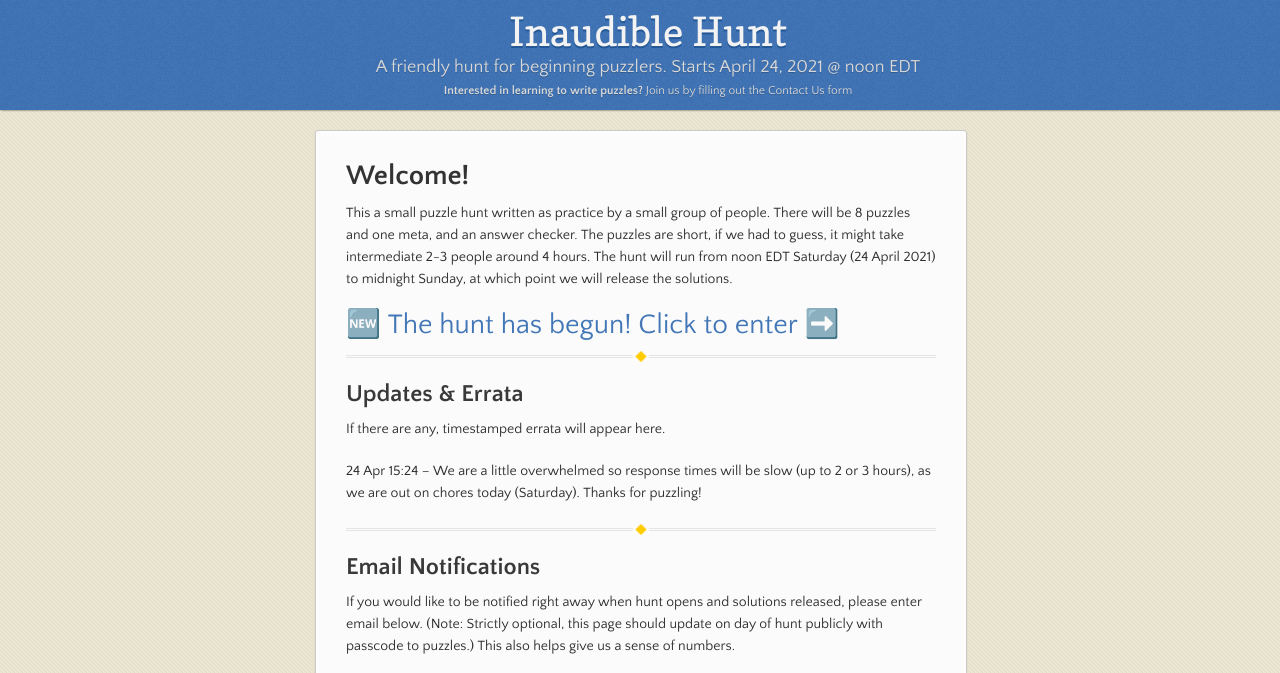
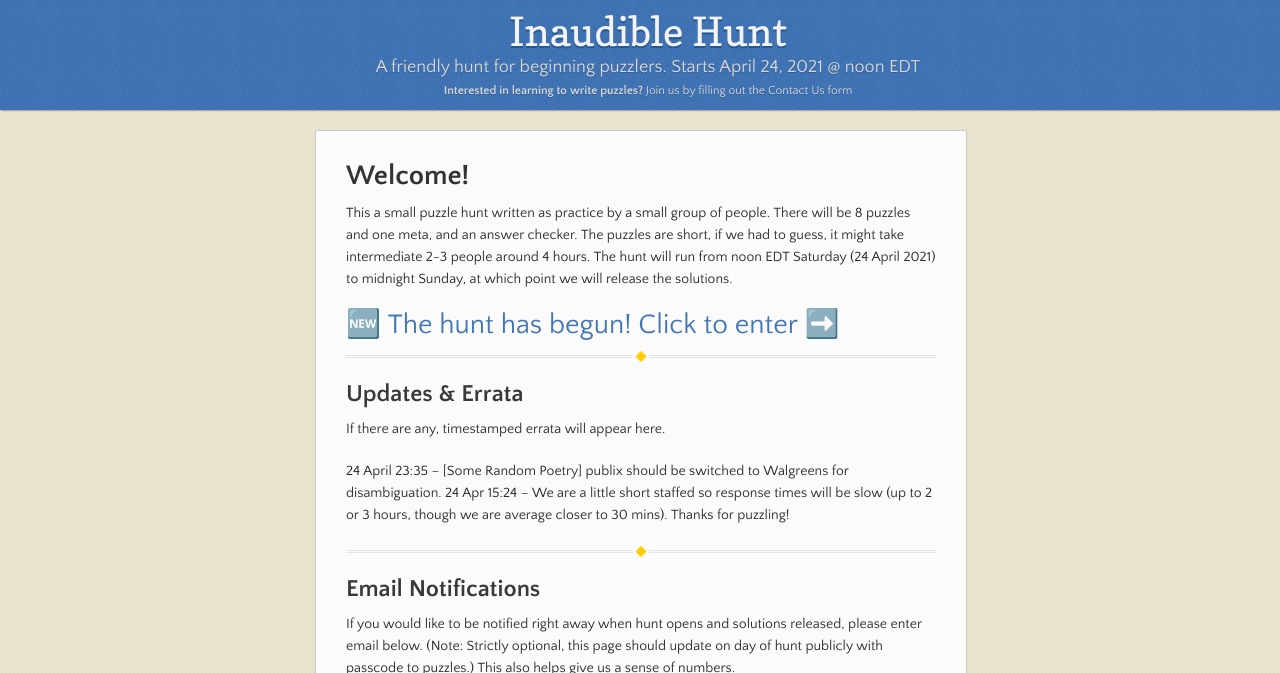
Before and after one commit to nro-bot/aprilhunt, a Jekyll site: the page built from index.md, in a window 1280 px wide and 900 px high, cut to the strip 0-673 px from the top of the window. Built offline with Jekyll 4.4.1, drawn with Linux system fonts in a browser that asks for light colours; our own code applies the rules of GitHub Pages for plain Markdown files.

Commit message:
errata for some random poetry

```diff
--- a/index.md
+++ b/index.md
@@ -30,8 +30,9 @@ which point we will release the solutions.
 
 If there are any, timestamped errata will appear here.
 
-24 Apr 15:24 -- We are a little overwhelmed so response times will be slow (up
-to 2 or 3 hours), as we are out on chores today (Saturday). Thanks for puzzling!
+24 April 23:35 -- [Some Random Poetry] publix should be switched to Walgreens for disambiguation.
+24 Apr 15:24 -- We are a little short staffed so response times will be slow (up
+to 2 or 3 hours, though we are average closer to 30 mins). Thanks for puzzling!
 
 ---
 
```
